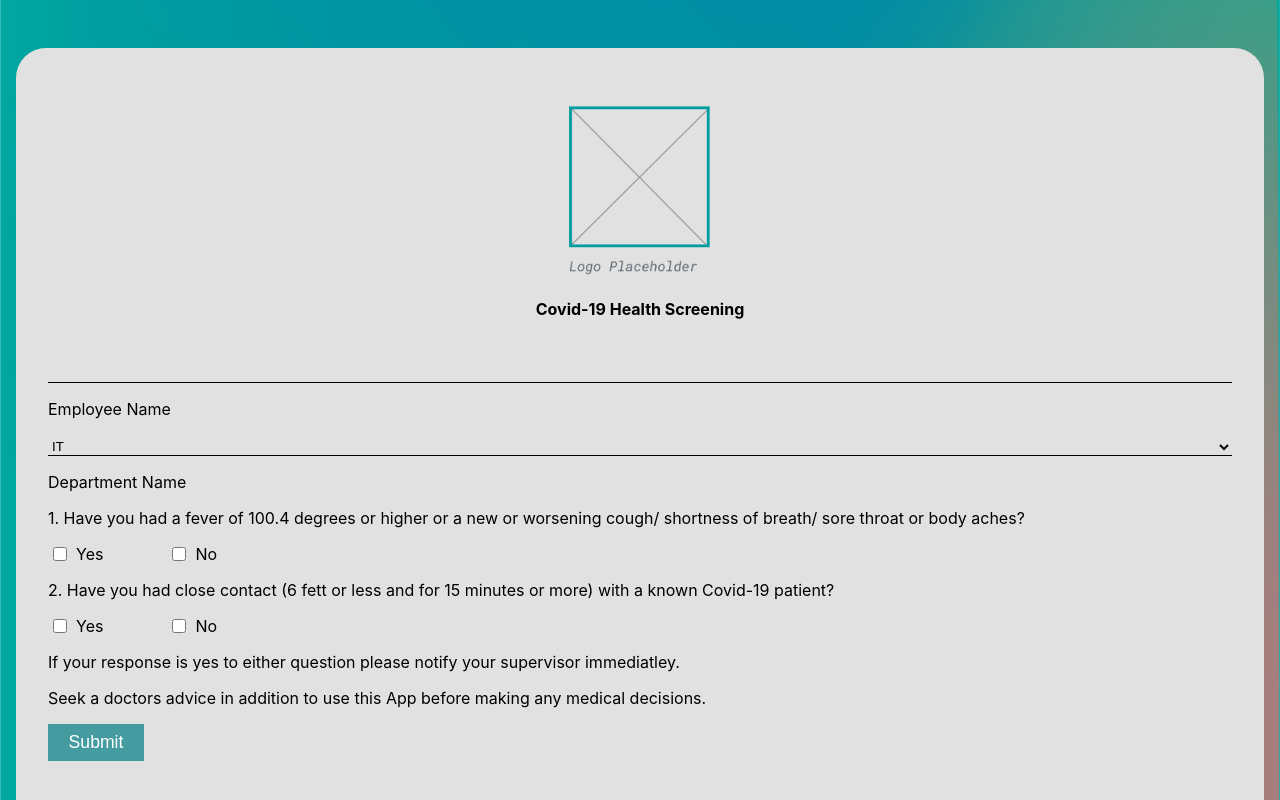
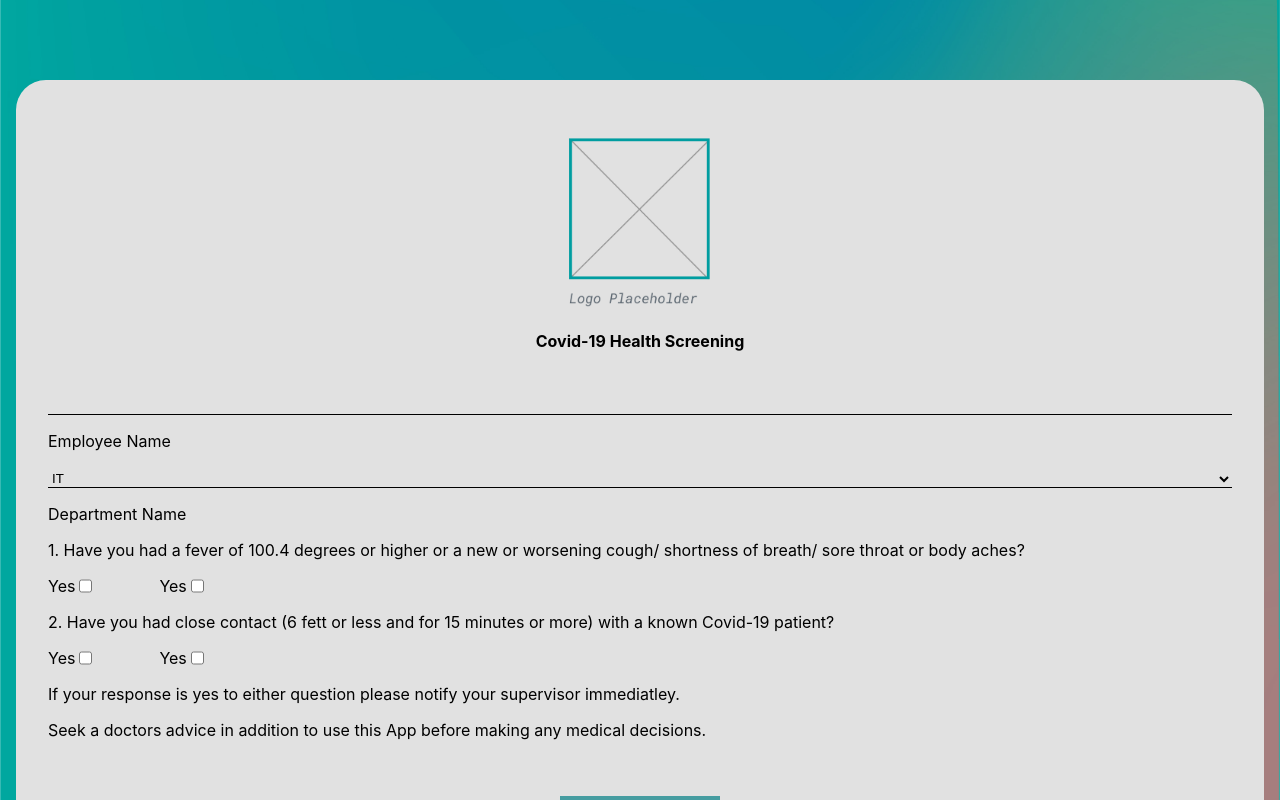
Before and after one commit to brentahrens1/covid-19-screening, a React (Create React App) app: page / in a window 1280 px wide. Built offline with nearby package versions, Linux system fonts and the light colour scheme.

Commit message:
home form work in progress

```diff
--- a/src/components/Home/Home.js
+++ b/src/components/Home/Home.js
@@ -9,6 +9,7 @@ import logo from '../../assets/images/logo.png'
 
 const Home = () => {
     const [ isLoaded, setIsLoaded ] = useState(false)
+    const [ isActive, setIsActive ] = useState(false)
 
     useEffect(() => {
         setTimeout(() => {
@@ -30,7 +31,7 @@ const Home = () => {
                             <form>
                                 <input type="text" />
                                 <p>Employee Name</p>
-                                <select value="department">
+                                <select>
                                     <option>IT</option>
                                     <option>Reception</option>
                                     <option>Clinician</option>
@@ -38,25 +39,25 @@ const Home = () => {
                                 <p>Department Name</p>
                                 <p>1. Have you had a fever of 100.4 degrees or higher or a new or worsening cough/ shortness of breath/ sore throat or body aches?</p>
                                 <div className="checkbox-container">
-                                    <div className="checkboxes">
+                                    <label className="checkboxes" htmlFor="yes">Yes
                                         <input className="checkbox-input" type="checkbox" name="yes" />
-                                        <label htmlFor="yes">Yes</label>
-                                    </div>
-                                    <div className="checkboxes">
-                                        <input className="checkbox-input" type="checkbox" name="no" />
-                                        <label htmlFor="no">No</label>
-                                    </div>
+                                        <span></span>
+                                    </label>
+                                    <label className="checkboxes" htmlFor="yes">Yes
+                                        <input className="checkbox-input" type="checkbox" name="yes" />
+                                        <span></span>
+                                    </label>
                                 </div>
                                 <p>2. Have you had close contact (6 fett or less and for 15 minutes or more) with a known Covid-19 patient?</p>
                                 <div className="checkbox-container">
-                                    <div className="checkboxes">
+                                <label className="checkboxes" htmlFor="yes">Yes
                                         <input className="checkbox-input" type="checkbox" name="yes" />
-                                        <label htmlFor="yes">Yes</label>
-                                    </div>
-                                    <div className="checkboxes">
-                                        <input className="checkbox-input" type="checkbox" name="no" />
-                                        <label htmlFor="no">No</label>
-                                    </div>
+                                        <span></span>
+                                    </label>
+                                    <label className="checkboxes" htmlFor="yes">Yes
+                                        <input className="checkbox-input" type="checkbox" name="yes" />
+                                        <span></span>
+                                    </label>
                                 </div>
                                 <p>If your response is yes to either question please notify your supervisor immediatley.</p>
                                 <p>Seek a doctors advice in addition to use this App before making any medical decisions.</p>
--- a/src/sass/_home.scss
+++ b/src/sass/_home.scss
@@ -16,7 +16,7 @@
         border-top-left-radius: 30px;
         border-top-right-radius: 30px;
         margin: 0 auto;
-        margin-top: 3rem;
+        margin-top: 5rem;
         padding-top: 3rem;
         padding-left: 2rem;
         padding-right: 2rem;
@@ -60,11 +60,9 @@
 
                 .checkboxes {
                     display: flex;
-
-                    .checkbox-input {
-                        width: 1rem;
-                        margin-right: .5rem;
-                    }
+                    position: relative;
+                    cursor: pointer;
+                    user-select: none;
                 }
             }
 
@@ -73,8 +71,12 @@
                 color: #fff;
                 border: none;
                 padding: .5rem;
-                width: 6rem;
-                font-size: 1.1rem;
+                width: 10rem;
+                height: 4rem;
+                font-size: 1.4rem;
+                display: block;
+                margin: 0 auto;
+                margin-top: 3.5rem
             }
         }
     }
```
